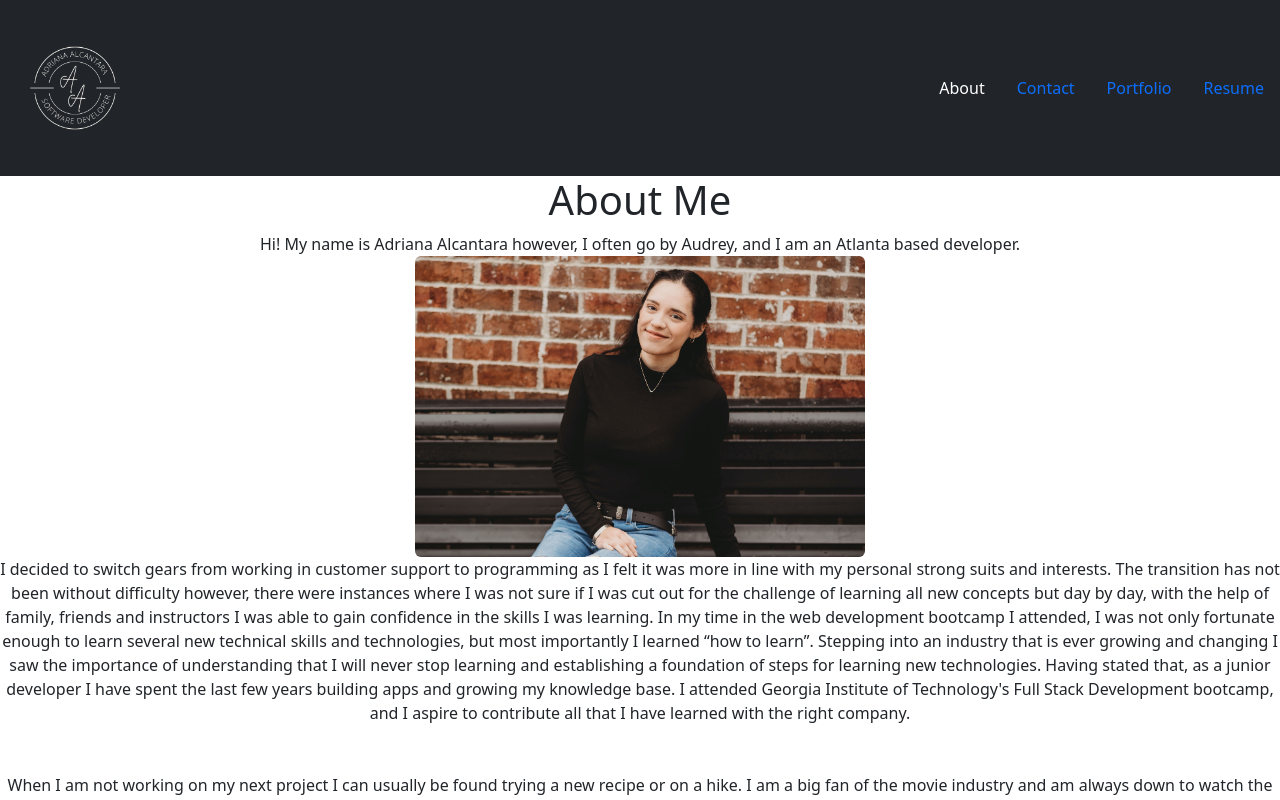
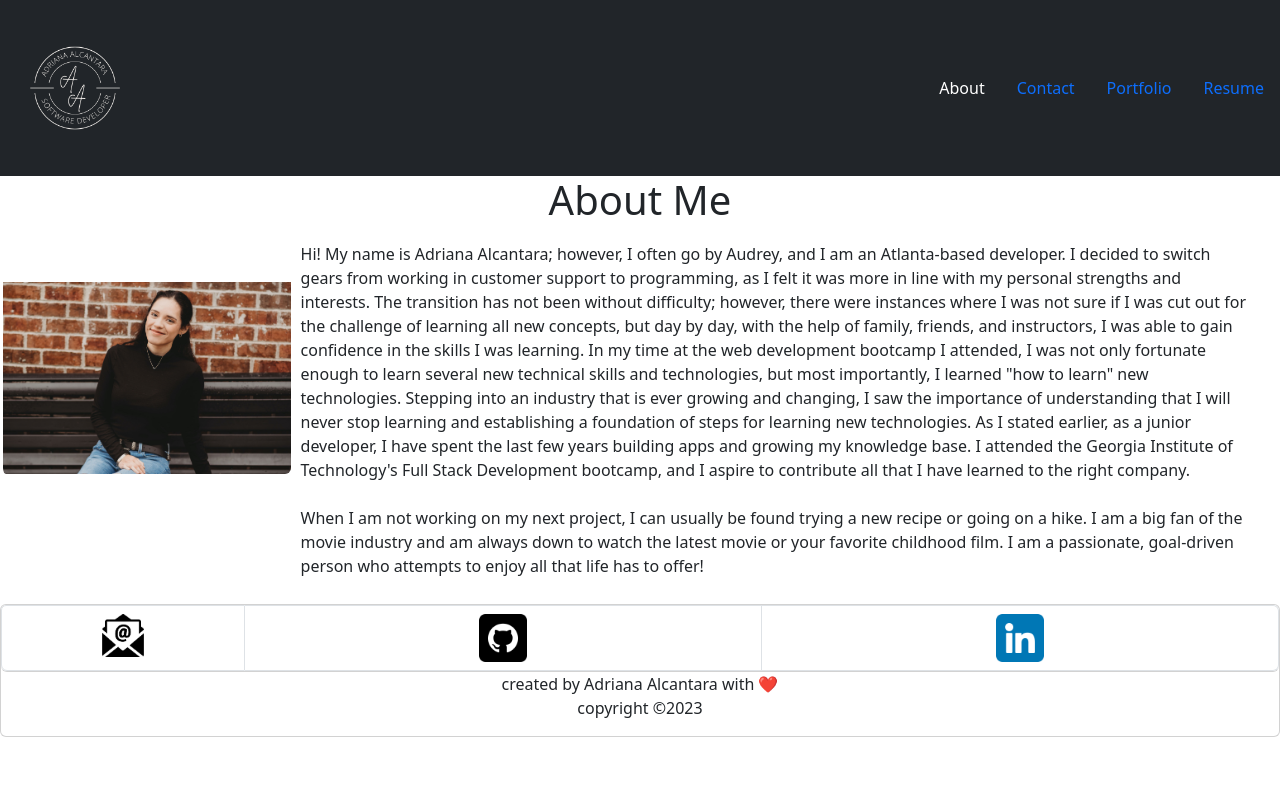
Before and after one commit to Audrey-505/portfolio, a React (Create React App) app: page / in a window 1280 px wide. Shown: the top 800 px of the page. Built offline with nearby package versions, Linux system fonts and the light colour scheme.

Commit message:
updates to about page layout

```diff
--- a/src/components/pages/About.js
+++ b/src/components/pages/About.js
@@ -2,10 +2,16 @@ import React from 'react'
 import Footer from '../Footer'
 
 export default function About(){
-    const imgStyle = {display: "block"}
+    // const imgStyle = {display: "inline-block"}
+    const imgStyle = {flex: 1, justifyContent: 'center', paddingTop: '50px', paddingLeft: '3px'}
+    // const textStyle = {display: 'inline-block', float: 'right'}
+    const textStyle = {marginRight: '20px', padding: '10px'}
+    const holder = {display: 'flex'}
     return (
         <div>
-            <h1 className="text-center">About Me</h1>
+           <h1 className="text-center">About Me</h1>
+        <div style={holder}>
+            {/* <h1 className="text-center">About Me</h1>
             <p className="text-center"> Hi! My name is Adriana Alcantara however, I often go by Audrey, and I am an Atlanta based developer.<br />
                 <img className="img-fluid rounded mx-auto d-block" src={require("../images/portAudrey.JPG")} width="450" height="350" style={imgStyle}/>
                 I decided to switch gears from working in customer support to programming as I felt it was more in line with my personal strong suits and interests. The transition has not been without difficulty however,
@@ -20,7 +26,23 @@ export default function About(){
                 When I am not working on my next project I can usually be found trying a new recipe or on a hike.
                 I am a big fan of the movie industry and am always down to watch the latest movie or your favorite childhood film.
                 I am a passionate, goal-driven person who attempts to enjoy all that life has to offer!
-            </p>
+            </p> */}
+            {/* <h1 className="text-center">About Me</h1> */}
+            <div> <img className="img-fluid rounded mx-auto d-block" src={require("../images/portAudrey.JPG")} width="100%" height="100%" style={imgStyle}/> </div>
+            <div style={textStyle}>
+               <p> Hi! My name is Adriana Alcantara; however, I often go by Audrey, and I am an Atlanta-based developer. I decided to switch gears from working in customer support to programming,
+                as I felt it was more in line with my personal strengths and interests. The transition has not been without difficulty; however, there were instances where I was not sure if I was
+                cut out for the challenge of learning all new concepts, but day by day, with the help of family, friends, and instructors, I was able to gain confidence in the skills I was learning.
+                In my time at the web development bootcamp I attended, I was not only fortunate enough to learn several new technical skills and technologies, but most importantly, I learned "how to learn"
+                new technologies. Stepping into an industry that is ever growing and changing, I saw the importance of understanding that I will never stop learning and establishing a foundation of steps
+                for learning new technologies. As I stated earlier, as a junior developer, I have spent the last few years building apps and growing my knowledge base. I attended the Georgia Institute of
+                Technology's Full Stack Development bootcamp, and I aspire to contribute all that I have learned to the right company.
+                <br/>
+                <br/>
+                When I am not working on my next project, I can usually be found trying a new recipe or going on a hike. I am a big fan of the movie industry and am always down to watch the latest movie or your
+                favorite childhood film. I am a passionate, goal-driven person who attempts to enjoy all that life has to offer! </p>
+            </div>
+        </div>
         </div>
     )
 }
--- a/src/components/pages/Portfolio.js
+++ b/src/components/pages/Portfolio.js
@@ -24,7 +24,7 @@ export default function Portfolio(){
             <div className="col-sm-6">
             <div className="card" style={cardHolder}>
             <div className="card-title" style={cardStyle}>
-                <h3 className="text-center"><a href="https://iwanna.herokuapp.com/">🦎iWanna</a></h3>
+                <h3 className="text-center"><a href="https://iwanna2-17-22.herokuapp.com/">🦎iWanna</a></h3>
             </div>
             <div className="card-body d-flex text-center">
                 <a href="https://github.com/Audrey-505/iWanna-mvc"><img src={require("../images/github.png")} width="15%"/></a>
--- a/src/components/pages/Resume.js
+++ b/src/components/pages/Resume.js
@@ -8,8 +8,10 @@ export default function Resume(){
             <div className="text-center">
             {/* <h1>Reume</h1> */}
             <h3>Click the link below to download my resume</h3>
-            <a href={require("../resume/resume.pdf")}>Adriana's Resume</a>
+            <a href={require("../resume/resume.pdf")}><h4>Adriana's Resume</h4></a>
             </div>
+
+            <hr />
 
             <div>
             A list of a few of the technologies I leverage include: <br/>
@@ -51,9 +53,9 @@ export default function Resume(){
                 <div>
                 <img src={require("../images/html-5.png")} width="5%"/> <img src={require("../images/css-3.png")} width="5%"/> <img src={require("../images/java-script.png")} width="5%"/>
                 <img src={require("../images/bootstrap.png")} width="5%"/> <img src={require("../images/nodejs.png")} width="5%"/> <img src={require("../images/mysql.png")} width="5%"/>
-                <img src={require("../images/mongoDB.png")} width="5%"/> <img src={require("../images/github.png")} width="5%"/> <img src={require("../images/react.png")} width="5%"/>
+                <img src={require("../images/mongoDB.png")} width="5%"/> <img src={require("../images/ExpressJS-logo.png")} width="10%"/> <img src={require("../images/react.png")} width="5%"/>
                 <img src={require("../images/mongoose.png")} width="10%"/> <img src={require("../images/jquery.png")} width="10%"/> <img src={require("../images/handlebars.png")} width="10%"/>
-                <img src={require("../images/ExpressJS-logo.png")} width="10%"/> <img src={require("../images/restful-api-logo.png")} width="12%"/><br/>
+                <img src={require("../images/github.png")} width="5%"/> <img src={require("../images/restful-api-logo.png")} width="12%"/><br/>
                 </div>
             </div>
         </div>
```
